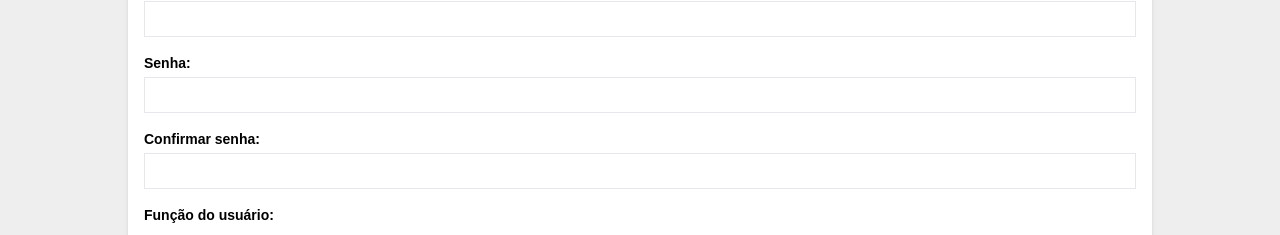
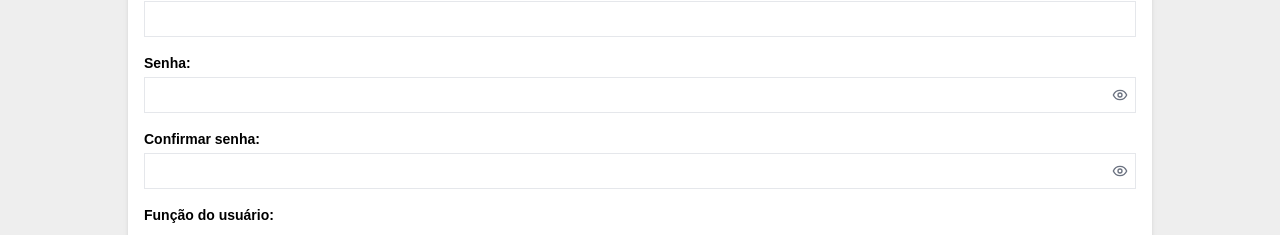
Before and after one commit to carolinavalladares/prorius_web_teste, a React (Vite) app in the folder client/: page /cadastrar in a window 1280 px wide. Shown: the part 257-492 px from the top of the page. Built offline with nearby package versions, Linux system fonts and the light colour scheme; a small style sheet from the web is missing.

Commit message:
add show/hide password button

```diff
--- a/client/src/components/UserForm.tsx
+++ b/client/src/components/UserForm.tsx
@@ -3,6 +3,7 @@ import { IFormInitialValues } from "../types";
 import { registerUser } from "../../services/UserApi";
 import { toast } from "react-toastify";
 import { useNavigate } from "react-router-dom";
+import { Eye, EyeOffIcon } from "lucide-react";
 
 interface IProps {
   initialValues?: IFormInitialValues;
@@ -35,6 +36,30 @@ const UserForm = ({ initialValues }: IProps) => {
     navigate("/");
   };
 
+  const togglePasswordVisibility = (
+    e: React.MouseEvent<HTMLButtonElement, MouseEvent>
+  ) => {
+    const target = e.currentTarget as HTMLButtonElement;
+
+    const input = target.parentElement?.children[0] as HTMLInputElement;
+
+    if (!input) {
+      return;
+    }
+
+    if (input.type == "password") {
+      input.type = "text";
+
+      target.children[0].classList.add("absolute", "invisible");
+      target.children[1].classList.remove("absolute", "invisible");
+    } else {
+      input.type = "password";
+
+      target.children[0].classList.remove("absolute", "invisible");
+      target.children[1].classList.add("absolute", "invisible");
+    }
+  };
+
   return (
     <form onSubmit={handleSubmit(onSubmit)} className="p-4 bg-white shadow-md">
       <div className="flex flex-col mb-4 relative">
@@ -44,11 +69,12 @@ const UserForm = ({ initialValues }: IProps) => {
         </label>
         <input
           {...register("name", { required: true })}
-          className={`border border-gray-200 h-9 px-4 outline-none focus:border-blue-950  ${
+          className={`border border-gray-200 h-9 px-4 outline-none focus:border-blue-950 text-sm  ${
             errors.name && "border-rose-500"
           }`}
           type="text"
         />
+
         {errors.name?.type === "required" && (
           <p className="text-xs text-red-500 font-medium absolute -bottom-4">
             Este campo é obrigatório
@@ -62,12 +88,13 @@ const UserForm = ({ initialValues }: IProps) => {
           Email:
         </label>
         <input
-          className={`border border-gray-200 h-9 px-4 outline-none focus:border-blue-950 ${
+          className={`border border-gray-200 h-9 px-4 outline-none focus:border-blue-950 text-sm ${
             errors.email && "border-rose-500"
           }`}
           type="email"
           {...register("email", { required: true })}
         />
+
         {errors.email?.type === "required" && (
           <p className="text-xs text-red-500 font-medium absolute -bottom-4">
             Este campo é obrigatório
@@ -80,8 +107,9 @@ const UserForm = ({ initialValues }: IProps) => {
         <label className="text-sm font-semibold mb-1" htmlFor="password">
           Senha:
         </label>
+        <div className="relative">
           <input
-          className={`border border-gray-200 h-9 px-4 outline-none focus:border-blue-950 ${
+            className={`border border-gray-200 h-9 px-4 outline-none focus:border-blue-950 text-sm w-full ${
               errors.password && "border-rose-500"
             }`}
             type="password"
@@ -92,6 +120,16 @@ const UserForm = ({ initialValues }: IProps) => {
                 /^(?=.*[A-Za-z])(?=.*\d)(?=.*[@$!%*#?&])[A-Za-z\d@$!%*#?&]{6,}$/,
             })}
           />
+          <button
+            type="button"
+            onClick={(e) => togglePasswordVisibility(e)}
+            className="absolute right-2 top-1/2 -translate-y-1/2 text-gray-500"
+          >
+            <Eye className="" size={16} />
+            <EyeOffIcon className="invisible absolute" size={16} />
+          </button>
+        </div>
+
         {errors.password?.type === "required" ? (
           <p className="text-xs text-red-500 font-medium absolute -bottom-4">
             Este campo é obrigatório
@@ -102,7 +140,7 @@ const UserForm = ({ initialValues }: IProps) => {
           </p>
         ) : errors.password?.type === "pattern" ? (
           <p className="text-xs text-red-500 font-medium absolute -bottom-4">
-            A senha deve conter no mínimo um número, uma letra e um caracter
+            A senha deve conter pelo menos um número, uma letra e um caracter
             especial
           </p>
         ) : null}
@@ -113,8 +151,9 @@ const UserForm = ({ initialValues }: IProps) => {
         <label className="text-sm font-semibold mb-1" htmlFor="confirmPassword">
           Confirmar senha:
         </label>
+        <div className="relative">
           <input
-          className={`border border-gray-200 h-9 px-4  outline-none focus:border-blue-950 ${
+            className={`border border-gray-200 h-9 px-4  outline-none focus:border-blue-950 text-sm w-full ${
               errors.confirmPassword && "border-rose-500"
             }`}
             type="password"
@@ -123,6 +162,16 @@ const UserForm = ({ initialValues }: IProps) => {
               validate: (value, formValues) => value === formValues.password,
             })}
           />
+          <button
+            type="button"
+            onClick={(e) => togglePasswordVisibility(e)}
+            className="absolute right-2 top-1/2 -translate-y-1/2 text-gray-500"
+          >
+            <Eye className="" size={16} />
+            <EyeOffIcon className="invisible absolute" size={16} />
+          </button>
+        </div>
+
         {errors.confirmPassword?.type === "required" ? (
           <p className="text-xs text-red-500 font-medium absolute -bottom-4">
             Este campo é obrigatório
--- a/client/src/main.tsx
+++ b/client/src/main.tsx
@@ -13,7 +13,11 @@ ReactDOM.createRoot(document.getElementById("root")!).render(
     <BrowserRouter>
       <Layout>
         <AppRoutes />
-        <ToastContainer />
+        <ToastContainer
+          position="top-center"
+          bodyClassName={"text-black text-sm"}
+          limit={1}
+        />
       </Layout>
     </BrowserRouter>
   </React.StrictMode>
```
Lines whose indentation alone changed are shown as unchanged.
